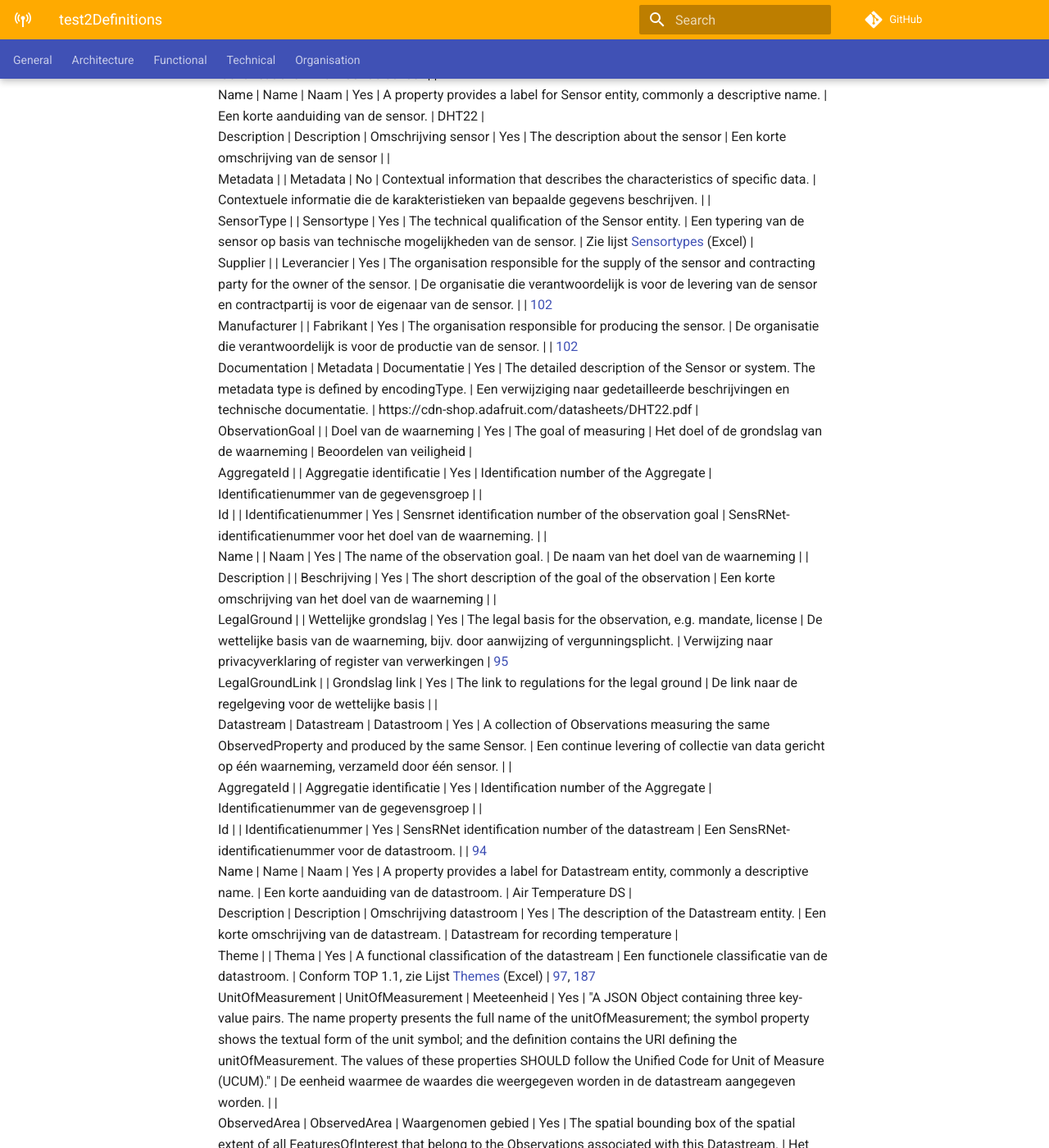
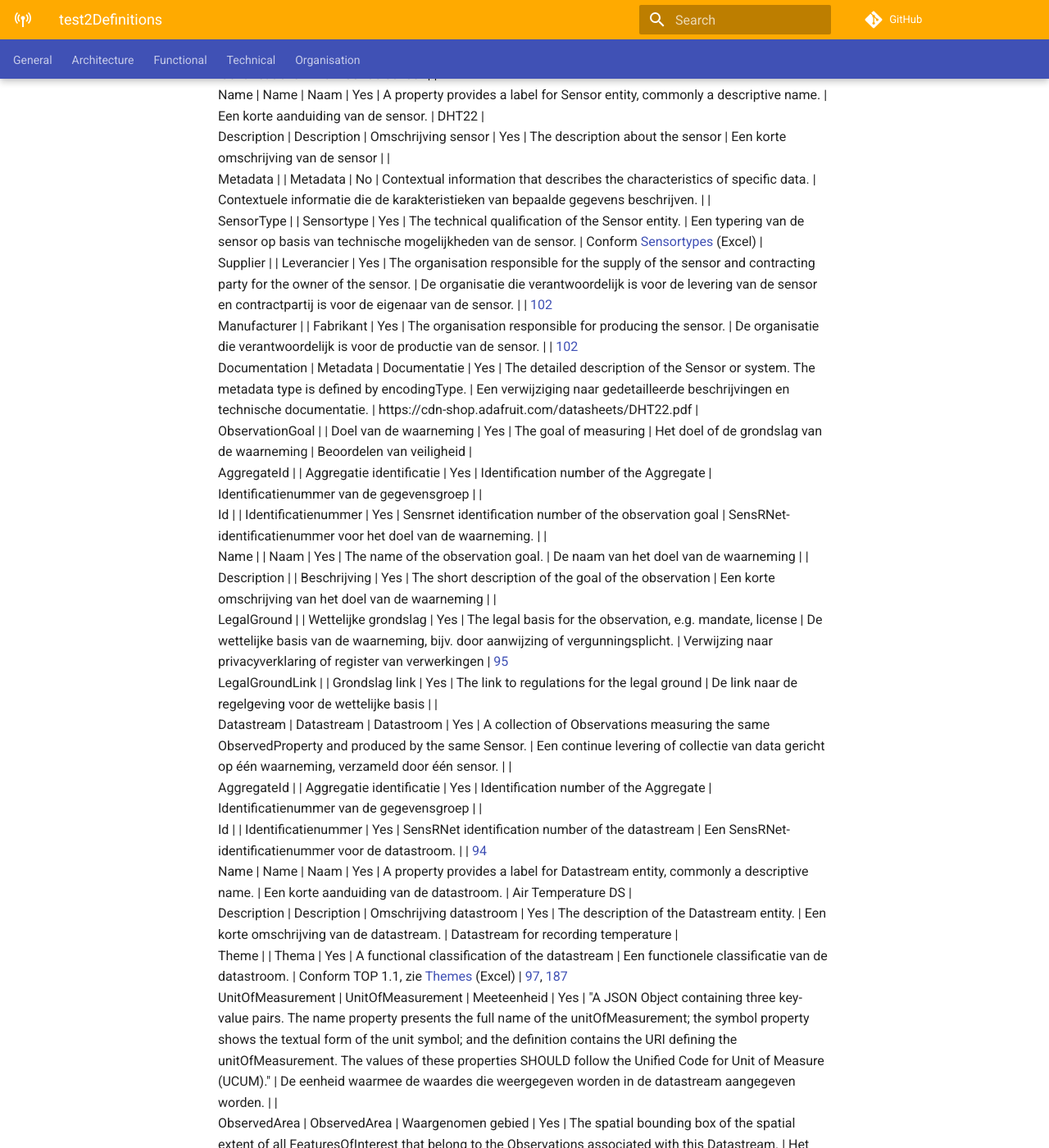
Before and after one commit to kadaster-labs/sensrnet-home, an MkDocs documentation site: the page built from docs/test2Definitions.md, in a window 1280 px wide and 1400 px high, scrolled down 1404 px. Shown: the whole window at 82% size. Built offline with MkDocs 1.6.1 and Material for MkDocs 9.7.7, drawn with Linux system fonts in a browser that asks for light colours; comment, search, counter and statistics services are not loaded; some of the changed text lies outside the part shown.

Commit message:
Update test2Definitions.md

```diff
--- a/docs/test2Definitions.md
+++ b/docs/test2Definitions.md
@@ -25,7 +25,7 @@
  Name                                                                                                                       | Name                      | Naam                        | Yes        | A property provides a label for Sensor entity, commonly a descriptive name.                                                                                                                                                                                                                                                                       | Een korte aanduiding van de sensor.                                                                                                                                  | DHT22                                                                                                            |
  Description                                                                                                                | Description               | Omschrijving sensor         | Yes        | The description about the sensor                                                                                                                                                                                                                                                                                                                  | Een korte omschrijving van de sensor                                                                                                                                 |                                                                                                                  |
  Metadata                                                                                                                   |                           | Metadata                    | No         | Contextual information that describes the characteristics of specific data.                                                                                                                                                                                                                                                                       | Contextuele informatie die de karakteristieken van bepaalde gegevens beschrijven.                                                                                    |                                                                                                                  |
- SensorType                                                                                                                 |                           | Sensortype                  | Yes        | The technical qualification of the Sensor entity.                                                                                                                                                                                                                                                                                                 | Een typering van de sensor op basis van technische mogelijkheden van de sensor.                                                                                      | Zie lijst [Sensortypes](Waardelijst_Sensortypes.xlsx) (Excel)                                                                                           |
+ SensorType                                                                                                                 |                           | Sensortype                  | Yes        | The technical qualification of the Sensor entity.                                                                                                                                                                                                                                                                                                 | Een typering van de sensor op basis van technische mogelijkheden van de sensor.                                                                                      | Conform [Sensortypes](Waardelijst_Sensortypes.xlsx) (Excel)                                                      |
  Supplier                                                                                                                   |                           | Leverancier                 | Yes        | The organisation responsible for the supply of the sensor and contracting party for the owner of the sensor.                                                                                                                                                                                                                                      | De organisatie die verantwoordelijk is voor de levering van de sensor en contractpartij is voor de eigenaar van de sensor.                                           |                                                                                                                  | [102](https://github.com/kadaster-labs/sensrnet-home/issues/102)
  Manufacturer                                                                                                               |                           | Fabrikant                   | Yes        | The organisation responsible for producing the sensor.                                                                                                                                                                                                                                                                                            | De organisatie die verantwoordelijk is voor de productie van de sensor.                                                                                              |                                                                                                                  | [102](https://github.com/kadaster-labs/sensrnet-home/issues/102)
  Documentation                                                                                                              | Metadata                  | Documentatie                | Yes        | The detailed description of the Sensor or system. The metadata type is defined by encodingType.                                                                                                                                                                                                                                                   | Een verwijziging naar gedetailleerde beschrijvingen en technische documentatie.                                                                                      | https://cdn-shop.adafruit.com/datasheets/DHT22.pdf                                                               |
@@ -41,7 +41,7 @@
  Id                                                                                                                         |                           | Identificatienummer         | Yes        | SensRNet identification number of the datastream                                                                                                                                                                                                                                                                                                  | Een SensRNet-identificatienummer voor de datastroom.                                                                                                                 |                                                                                                                  | [94](https://github.com/kadaster-labs/sensrnet-home/issues/94)
  Name                                                                                                                       | Name                      | Naam                        | Yes        | A property provides a label for Datastream entity, commonly a descriptive name.                                                                                                                                                                                                                                                                   | Een korte aanduiding van de datastroom.                                                                                                                              | Air Temperature DS                                                                                               |
  Description                                                                                                                | Description               | Omschrijving datastroom     | Yes        | The description of the Datastream entity.                                                                                                                                                                                                                                                                                                         | Een korte omschrijving van de datastream.                                                                                                                            | Datastream for recording temperature                                                                             |
- Theme                                                                                                                      |                           | Thema                       | Yes        | A functional classification of the datastream                                                                                                                                                                                                                                                                                                     | Een functionele classificatie van de datastroom.                                                                                                                     | Conform TOP 1.1, zie Lijst [Themes](Waardelijst_Datastreams_Themes.xlsx) (Excel)                                  | [97](https://github.com/kadaster-labs/sensrnet-home/issues/97), [187](https://github.com/kadaster-labs/sensrnet-home/issues/187)
+ Theme                                                                                                                      |                           | Thema                       | Yes        | A functional classification of the datastream                                                                                                                                                                                                                                                                                                     | Een functionele classificatie van de datastroom.                                                                                                                     | Conform TOP 1.1, zie [Themes](Waardelijst_Datastreams_Themes.xlsx) (Excel)                                         | [97](https://github.com/kadaster-labs/sensrnet-home/issues/97), [187](https://github.com/kadaster-labs/sensrnet-home/issues/187)
  UnitOfMeasurement                                                                                                          | UnitOfMeasurement         | Meeteenheid                 | Yes        | "A JSON Object containing three key-value pairs. The name property presents the full name of the unitOfMeasurement; the symbol property shows the textual form of the unit symbol; and the definition contains the URI defining the unitOfMeasurement. The values of these properties SHOULD follow the Unified Code for Unit of Measure (UCUM)." | De eenheid waarmee de waardes die weergegeven worden in de datastream aangegeven worden.                                                                             |                                                                                                                  |
  ObservedArea                                                                                                               | ObservedArea              | Waargenomen gebied          | Yes        | The spatial bounding box of the spatial extent of all FeaturesOfInterest that belong to the Observations associated with this Datastream.                                                                                                                                                                                                         | Het gebied waarover de datastroom informatie geeft.                                                                                                                  |                                                                                                                  |
  ResultTime                                                                                                                 | ResultTime                | Datafrequentie              | Yes        | The temporal interval of the result times of all observations belonging to this Datastream.                                                                                                                                                                                                                                                       | De tijdsinterval tussen de waardes die weergegeven worden in de datastroom.                                                                                          |                                                                                                                  |
```
Also changed, not shown: other parts of docs/test2Definitions.md (+1 -1 lines).
